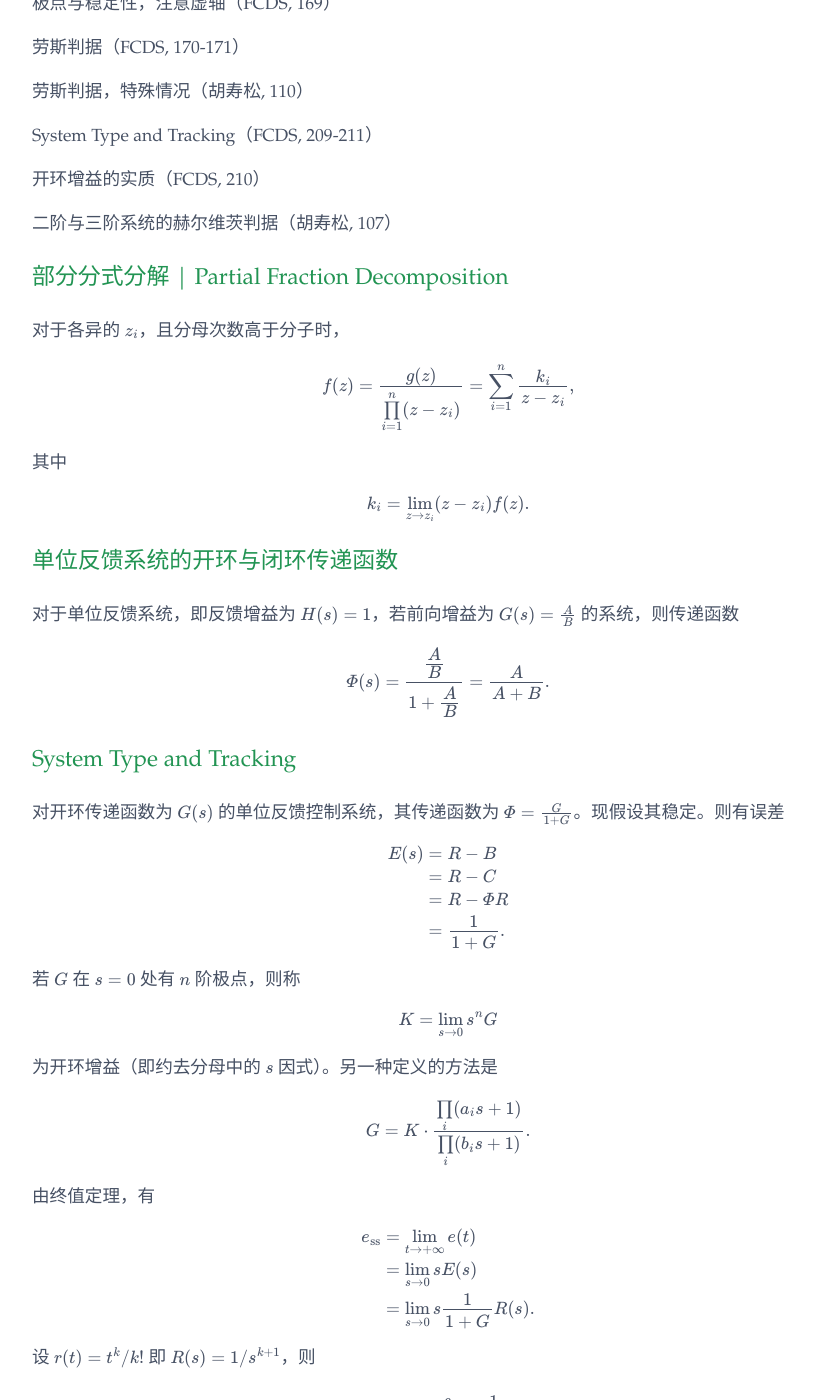
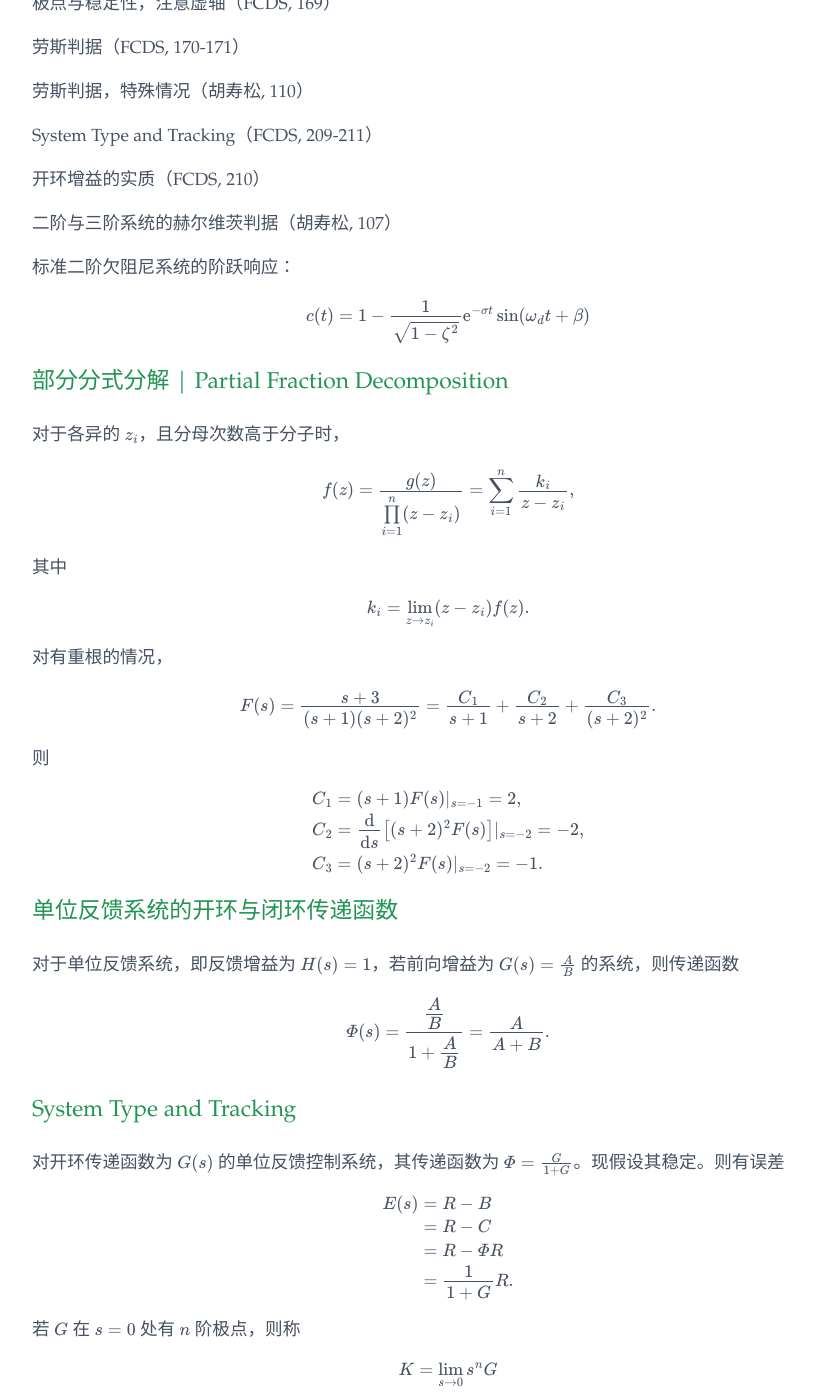
Before and after one commit to x4Cx58x54/x4Cx58x54.github.io, a Jekyll site: the page built from notes/control-theory/classical-control/classical-control.md, in a window 1280 px wide and 1400 px high, scrolled down 1069 px. Shown: the whole window, without its empty margins (192-1007 px from the left). Built offline with Jekyll 4.4.1, drawn with Linux system fonts in a browser that asks for light colours; formulas are drawn with MathJax 3; some of the changed text lies outside the part shown.

Commit message:
add notes

```diff
--- a/notes/control-theory/classical-control/classical-control.md
+++ b/notes/control-theory/classical-control/classical-control.md
@@ -56,6 +56,12 @@ System Type and Tracking（FCDS, 209-211）
 
 二阶与三阶系统的赫尔维茨判据（胡寿松, 107）
 
+标准二阶欠阻尼系统的阶跃响应：
+
+$$
+c(t) = 1-\frac{1}{\sqrt{1-\zeta^2}}\mathrm{e}^{-\sigma t}\sin(\omega_d t + \beta)
+$$
+
 
 ### 部分分式分解 | Partial Fraction Decomposition
 
@@ -69,6 +75,22 @@ $$
 
 $$
 k_i = \lim_{z\rightarrow z_i}(z-z_i)f(z).
+$$
+
+对有重根的情况，
+
+$$
+F(s) = \frac{s+3}{(s+1)(s+2)^2} = \frac{C_1}{s+1} + \frac{C_2}{s+2} + \frac{C_3}{(s+2)^2}.
+$$
+
+则
+
+$$
+\begin{aligned}
+&C_1 = (s+1)F(s)\vert_{s = -1}=2,\\
+&C_2 = \frac{\mathrm{d}}{\mathrm{d}s}\big[(s+2)^2F(s)\big]\vert_{s=-2}=-2,\\
+&C_3 = (s+2)^2F(s)\vert_{s=-2}=-1.
+\end{aligned}
 $$
 
 ### 单位反馈系统的开环与闭环传递函数
@@ -90,7 +112,7 @@ E(s)
 &= R-B \\
 &= R-C \\
 &= R-\varPhi R \\
-&=\frac{1}{1+G}.
+&=\frac{1}{1+G}R.
 \end{aligned}
 $$
 
@@ -103,7 +125,7 @@ $$
 为开环增益（即约去分母中的 $s$ 因式）。另一种定义的方法是
 
 $$
-G = K\cdot\frac{\prod\limits_i(a_is+1)}{\prod\limits_i(b_is+1)}.
+G = K\cdot\frac{\prod\limits_i(a_is+1)}{\prod\limits_j(b_js+1)}.
 $$
 
 由终值定理，有
```
Also changed, not shown: notes/mathematics/discrete-maths/discrete-maths.md (+80 -10 lines), notes/mathematics/integral-transforms/integral-transforms.md (+6 -4 lines).
